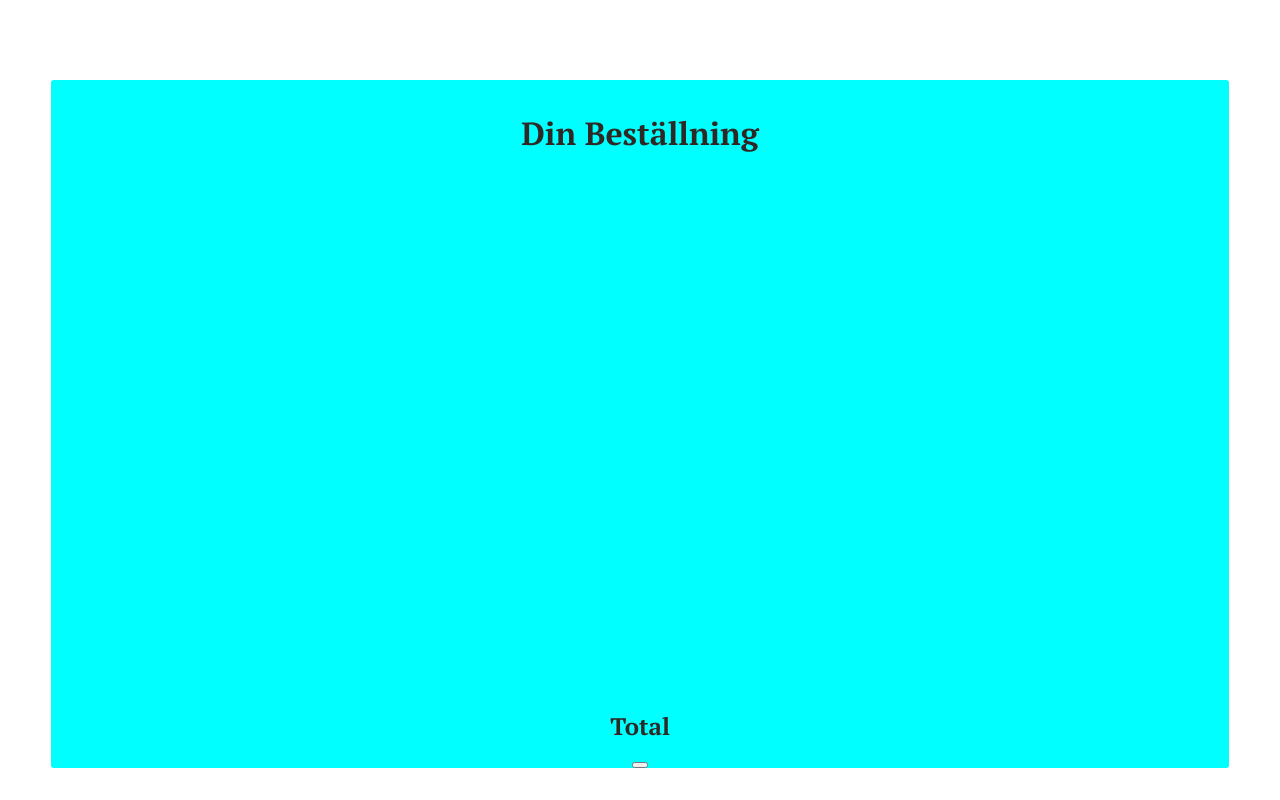
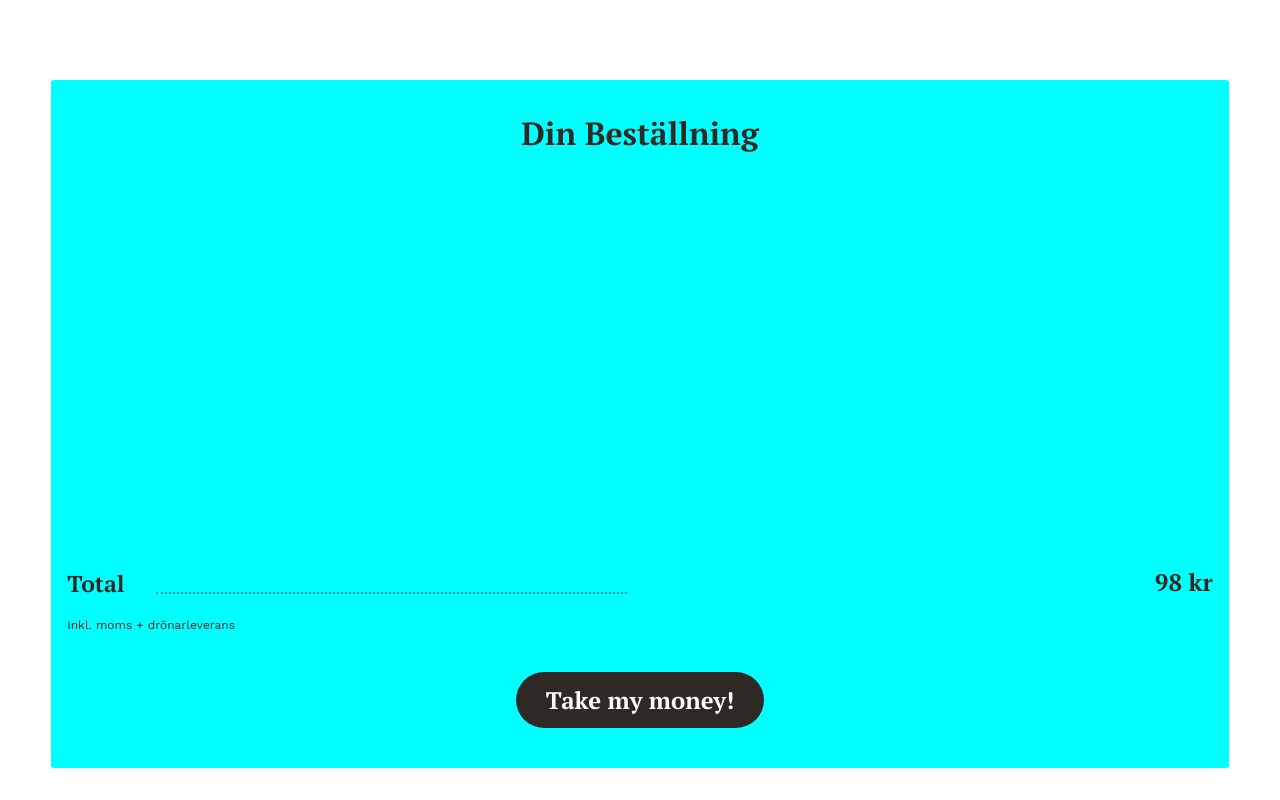
Before and after one commit to christopherwahlstrom/AirBean, a React (Create React App) app: page /cart in a window 1280 px wide. Built offline with nearby package versions, Linux system fonts and the light colour scheme.

Commit message:
Cart HTML & CSS finished

```diff
--- a/src/components/Cart.css
+++ b/src/components/Cart.css
@@ -18,12 +18,51 @@
 .cart h1 {
     color: #2F2926;
     font-size: 32px;
+    height: 100%;
 }
 
-.cart h2 {
+.sum-container {
+    display: flex;
+}
+
+.cart .total {
     margin-top: auto;
+    margin-left: 1rem;
+    font-size: 23px;
+}
+
+.cart .sum {
+    margin-left: auto;
+    margin-right: 1rem;
+}
+
+.cart p {
+    font-family: 'Work Sans', sans-serif;
+    font-size: 12px;
+    margin: 0;
+    text-align: left;
+    margin-left: 1rem;
+}
+
+.dots {
+    height: 1px;
+    width: 40%;
+    border-bottom: 2px dotted rgba(0, 0, 0, 0.4);
+    align-self: flex-end;
+    margin-bottom: 1.5rem;
+    margin-left: 2rem;
 }
 
 .cart .cart-btn {
     align-self: center;
+    font-size: 24px;
+    background-color: #2F2926;
+    color: #ffffff;
+    font-family: 'PT Serif', serif;
+    font-weight: 700;
+    border: none;
+    padding: 0.75rem 1.87rem;
+    border-radius: 50px;
+    margin-bottom: 2.5rem;
+    margin-top: 2.5rem;
 }
--- a/src/components/Cart.js
+++ b/src/components/Cart.js
@@ -5,8 +5,13 @@ function Cart() {
         <section className='cart-wrapper'>
             <article className='cart'>
                 <h1>Din Beställning</h1>
-                <h2>Total</h2>
-                <button className='cart-btn'></button>
+                <article className='sum-container'>
+                    <h2 className='total'>Total</h2>
+                    <section className='dots'></section>
+                    <h2 className='sum'>98 kr</h2>
+                </article>
+                <p>Inkl. moms + drönarleverans</p>
+                <button className='cart-btn'>Take my money!</button>
             </article>
         </section>
     );
```
